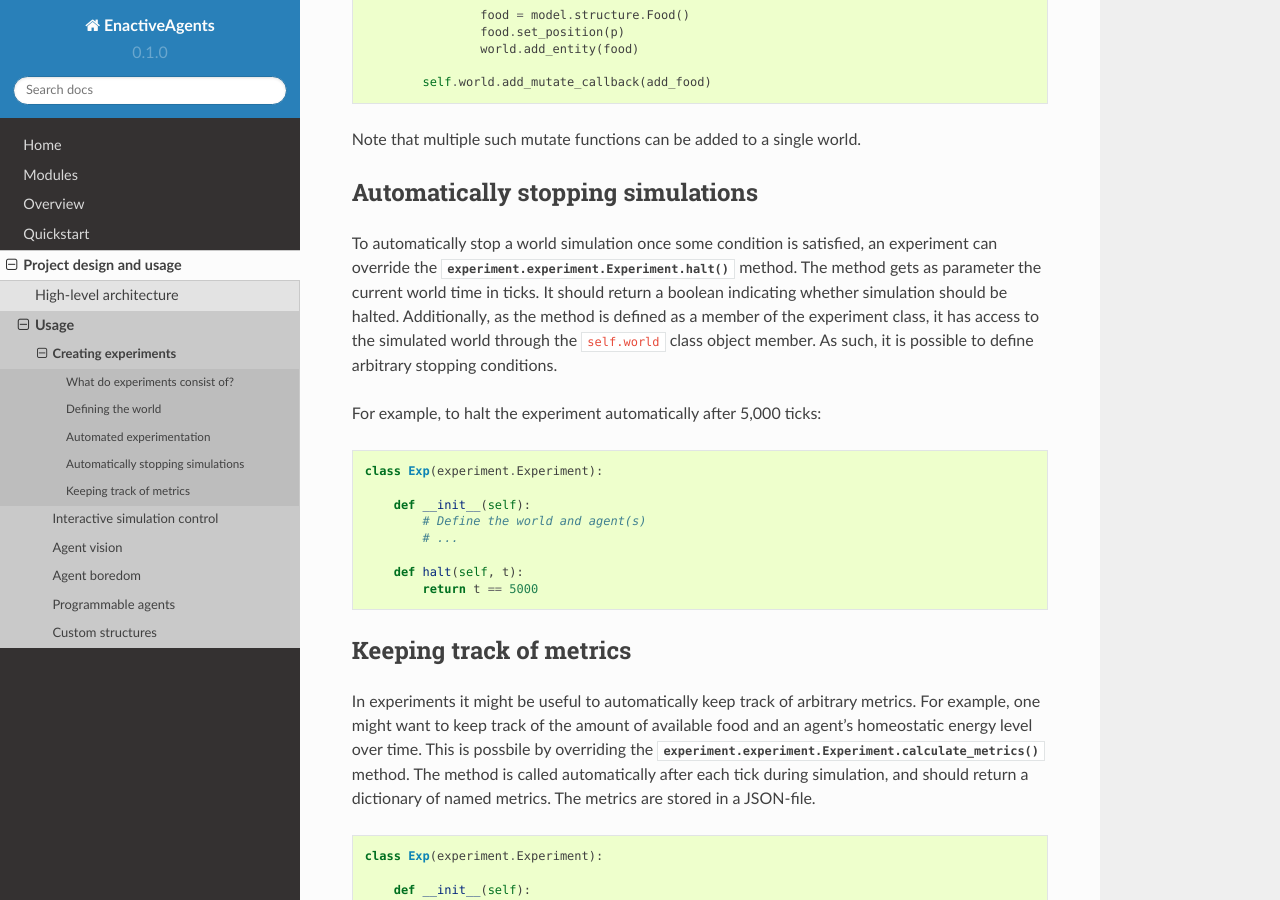
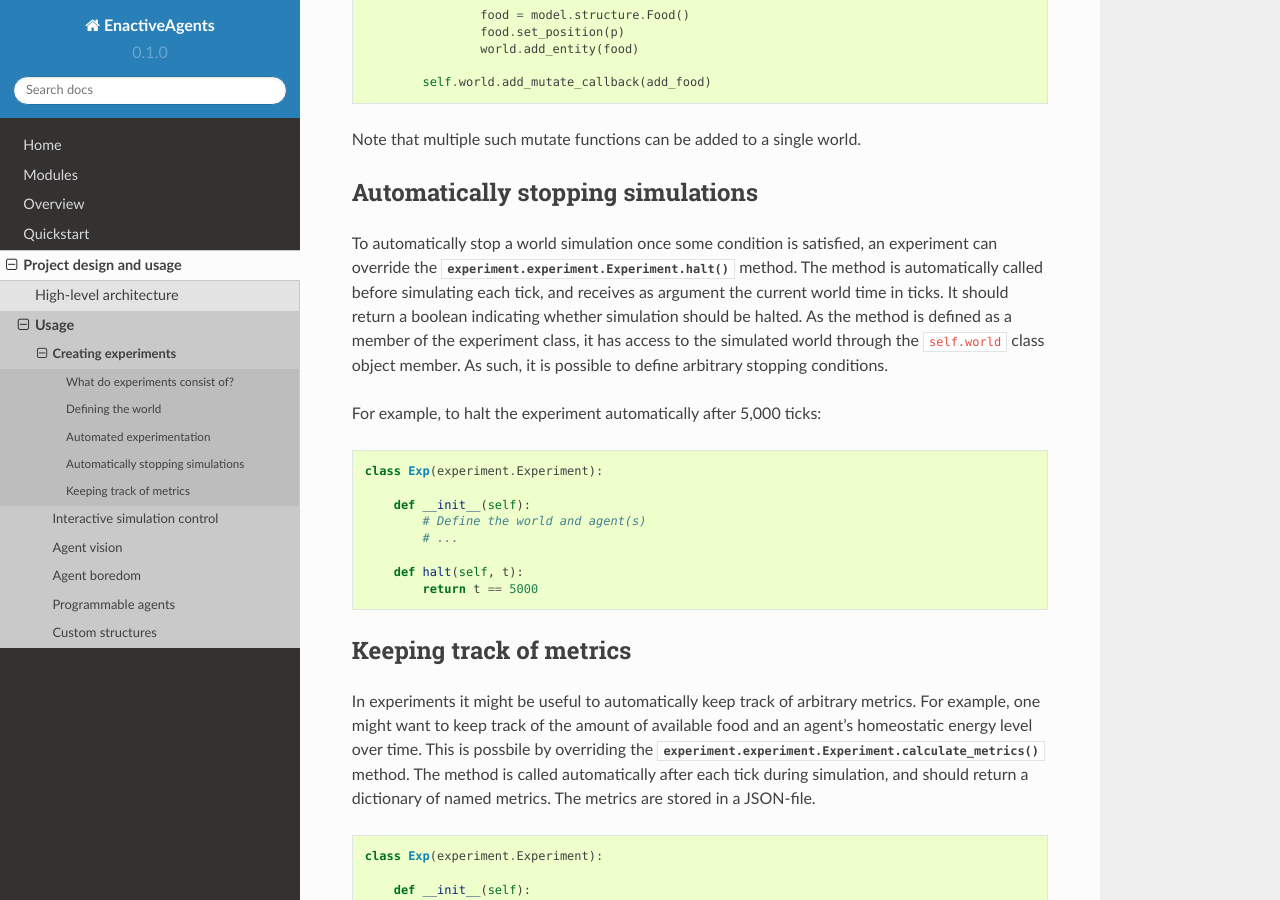
Before and after one commit to Beskhue/enactive-agents, a Sphinx documentation site: the page built from docs/usage.experiments.rst, in a window 1280 px wide and 900 px high, scrolled down 7666 px. Built offline with Sphinx 7.4.7 and the Read the Docs theme 2.0.0, drawn with Linux system fonts in a browser that asks for light colours; pages that are not in the unit, such as notebooks, are missing from menus.

Commit message:
Make explicit the halting method is called before simulating the tick.

```diff
--- a/docs/usage.experiments.rst
+++ b/docs/usage.experiments.rst
@@ -389,9 +389,9 @@ Note that multiple such mutate functions can be added to a single world.
 Automatically stopping simulations
 ==================================
 To automatically stop a world simulation once some condition is satisfied, an experiment can override the :func:`experiment.experiment.Experiment.halt` method.
-The method gets as parameter the current world time in ticks.
+The method is automatically called before simulating each tick, and receives as argument the current world time in ticks.
 It should return a boolean indicating whether simulation should be halted.
-Additionally, as the method is defined as a member of the experiment class, it has access to the simulated world through the :code:`self.world` class object member.
+As the method is defined as a member of the experiment class, it has access to the simulated world through the :code:`self.world` class object member.
 As such, it is possible to define arbitrary stopping conditions.
 
 For example, to halt the experiment automatically after 5,000 ticks:
```
